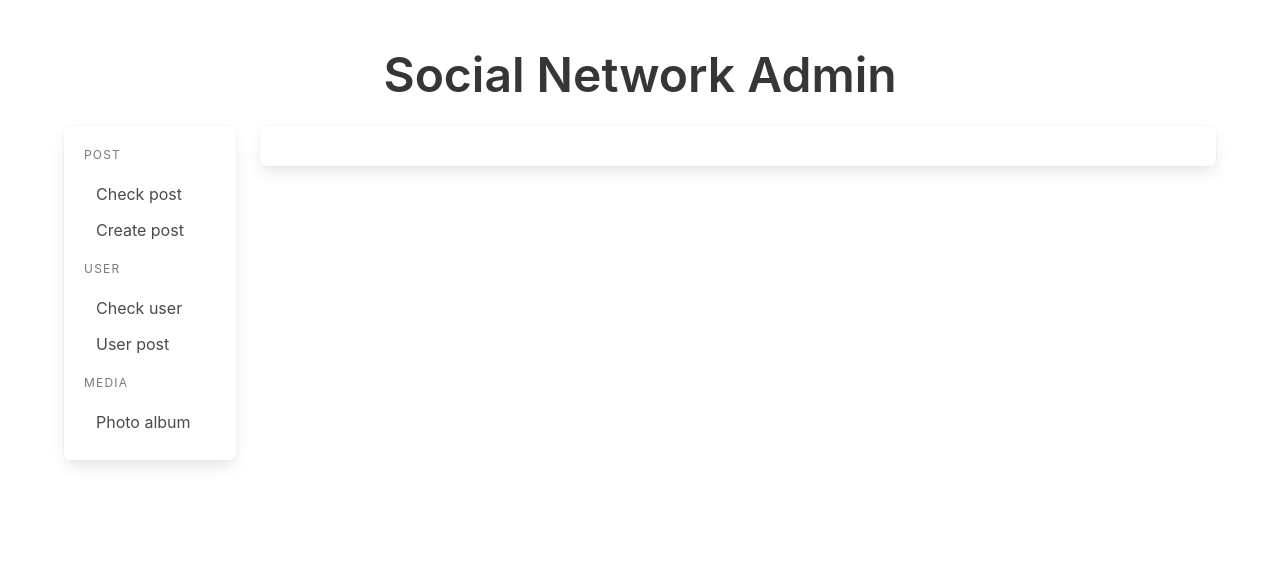
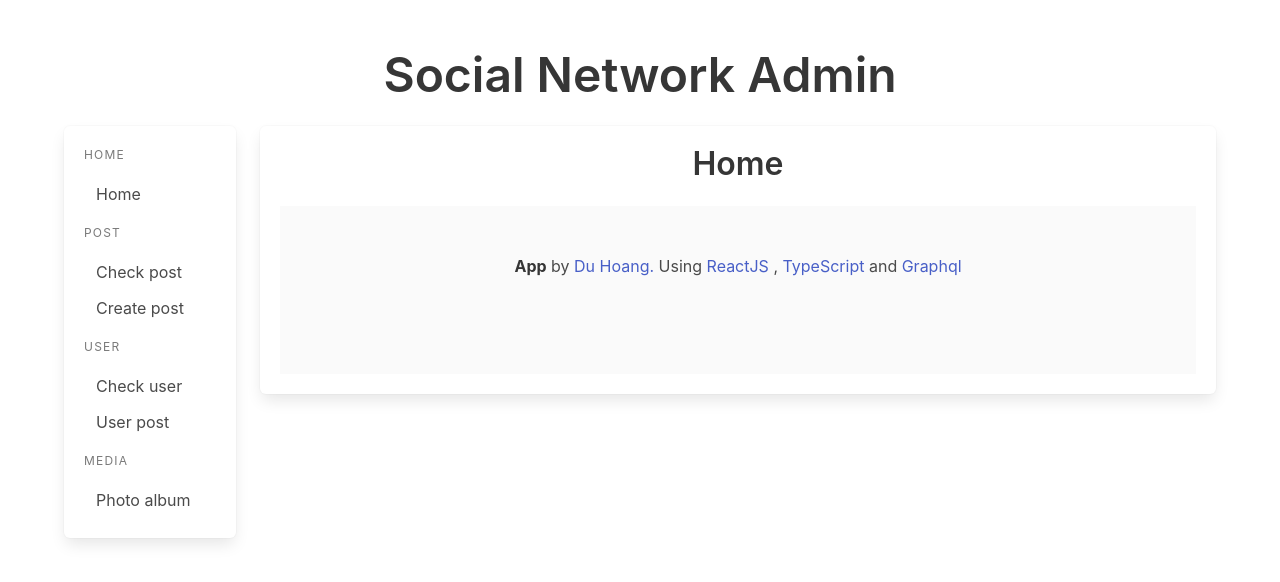
Before and after one commit to duhoang00/SocialNetworkAdmin, a React (Create React App) app: page /Home in a window 1280 px wide. Shown: the top 582 px of the page. Built offline with nearby package versions, Linux system fonts and the light colour scheme.

Commit message:
home page + icon

```diff
--- a/public/index.html
+++ b/public/index.html
@@ -23,7 +23,7 @@
       Learn how to configure a non-root public URL by running `npm run build`.
     -->
   <link rel="stylesheet" href="https://cdn.jsdelivr.net/npm/bulma@0.9.1/css/bulma.min.css">
-  <title>React App</title>
+  <title>Social Network Admin</title>
 </head>
 
 <body>
--- a/src/App.tsx
+++ b/src/App.tsx
@@ -1,13 +1,13 @@
 import React from 'react';
-import { BrowserRouter as Router, Switch, Route, Link } from "react-router-dom";
-import { PostContainer } from "./components/PostContainer"
-import { UserContainer } from "./components/UserContainer"
-import { CreatePostForm } from "./components/CreatePost"
-import { UserPost } from "./components/UserPost"
-import { PhotoAlbum } from "./components/PhotoAlbum"
+import { BrowserRouter as Router, Switch, Route, Link, Redirect } from "react-router-dom";
+import { PostContainer } from "./components/PostContainer";
+import { UserContainer } from "./components/UserContainer";
+import { CreatePostForm } from "./components/CreatePost";
+import { UserPost } from "./components/UserPost";
+import { PhotoAlbum } from "./components/PhotoAlbum";
+import { Home } from "./components/Home";
 
 function App() {
-
   return (
     <>
       <div className="section">
@@ -18,6 +18,12 @@ function App() {
               <div className="column is-2">
                 <div className="box">
                   <aside className="menu">
+                    <p className="menu-label">Home</p>
+                    <ul className="menu-list">
+                      <li>
+                        <Link to="/Home">Home</Link>
+                      </li>
+                    </ul>
                     <p className="menu-label">Post</p>
                     <ul className="menu-list">
                       <li>
@@ -50,6 +56,12 @@ function App() {
               <div className="column">
                 <div className="box">
                   <Switch>
+                    <Route exact path="/">
+                      <Redirect to="/Home" />
+                    </Route>
+                    <Route path="/Home">
+                      <Home />
+                    </Route>
                     <Route path="/Post">
                       <PostContainer />
                     </Route>
--- /dev/null
+++ b/src/components/Home.tsx
@@ -0,0 +1,18 @@
+import { FunctionComponent } from "react";
+import { Link } from "react-router-dom";
+
+export const Home: FunctionComponent = () => {
+    return (
+        <>
+            <h1 className="title has-text-centered">Home</h1>
+
+            <footer className="footer">
+                <div className="content has-text-centered">
+                    <p>
+                        <strong>App</strong> by <Link to="https://github.com/duhoang00">Du Hoang.</Link> Using <Link to="https://reactjs.org/"> ReactJS </Link> , <Link to="https://www.typescriptlang.org/"> TypeScript </Link> and <Link to="https://graphql.org/"> Graphql </Link>
+                    </p>
+                </div>
+            </footer>
+        </>
+    )
+}
```
Also changed, not shown: 1 other file (tests, documents, lock files or other folders).
